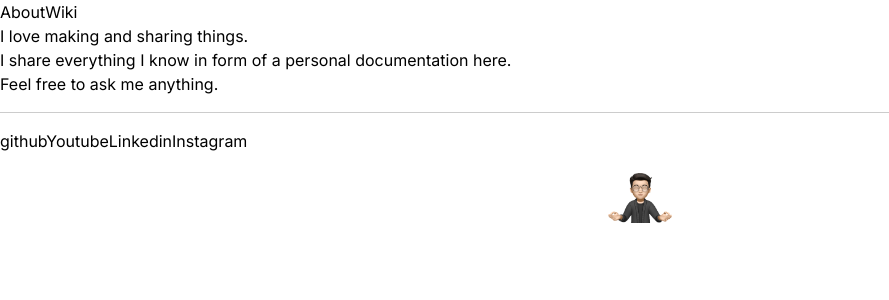
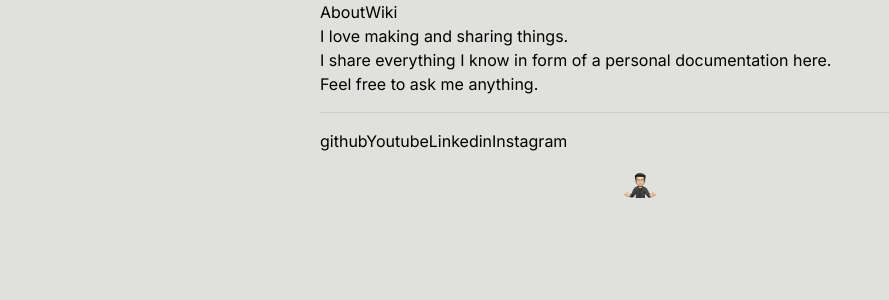
Before and after one commit to dangchinh25/chinhle.me, a Next.js app: page / in a window 1280 px wide. Shown: the top 300 px of the page, without its empty margins (0-889 px from the left). Built offline with nearby package versions, Linux system fonts and the light colour scheme.

Commit message:
Add outer container and extend color palete

```diff
--- a/src/app/layout.tsx
+++ b/src/app/layout.tsx
@@ -1,6 +1,7 @@
 import { Inter } from 'next/font/google';
 import { Analytics } from '@vercel/analytics/react';
 import './globals.css';
+import OuterContainer from '@/components/OuterContainer';
 
 const inter = Inter({ subsets: ['latin'] });
 
@@ -17,9 +18,9 @@ export default function RootLayout({
   return (
     <html lang='en'>
       <body className={inter.className}>
-        <div>
+        <OuterContainer>
           {children}
-        </div>
+        </OuterContainer>
         <Analytics />
       </body>
     </html>
--- /dev/null
+++ b/src/components/OuterContainer.tsx
@@ -0,0 +1,13 @@
+export type Props = {
+  children: React.ReactNode
+};
+
+export default function OuterContainer({ children }: Props) {
+  return (
+    <div className='flex flex-row justify-center w-screen h-screen bg-platinum'>
+      <div className='w-3/6'>
+        {children}
+      </div>
+    </div>
+  );
+}
--- a/tailwind.config.js
+++ b/tailwind.config.js
@@ -12,6 +12,13 @@ module.exports = {
         'gradient-conic':
           'conic-gradient(from 180deg at 50% 50%, var(--tw-gradient-stops))',
       },
+      colors: {
+        'richBlack': '#0D1B2A',
+        'oxfordBlue': '#1B263B',
+        'yInMnBlue': '#415A77',
+        'silverLakeBlue': '#778DA9',
+        'platinum': '#E0E1DD',
+      }
     },
   },
   plugins: [],
```
